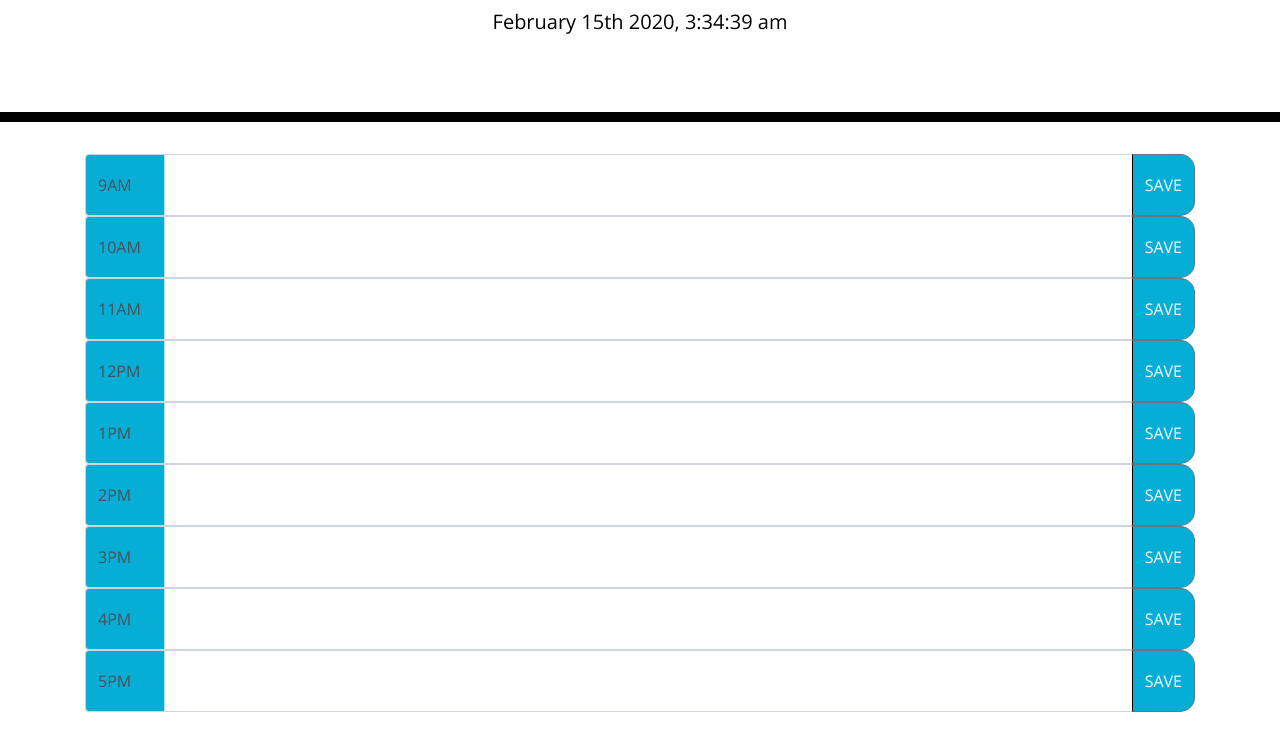
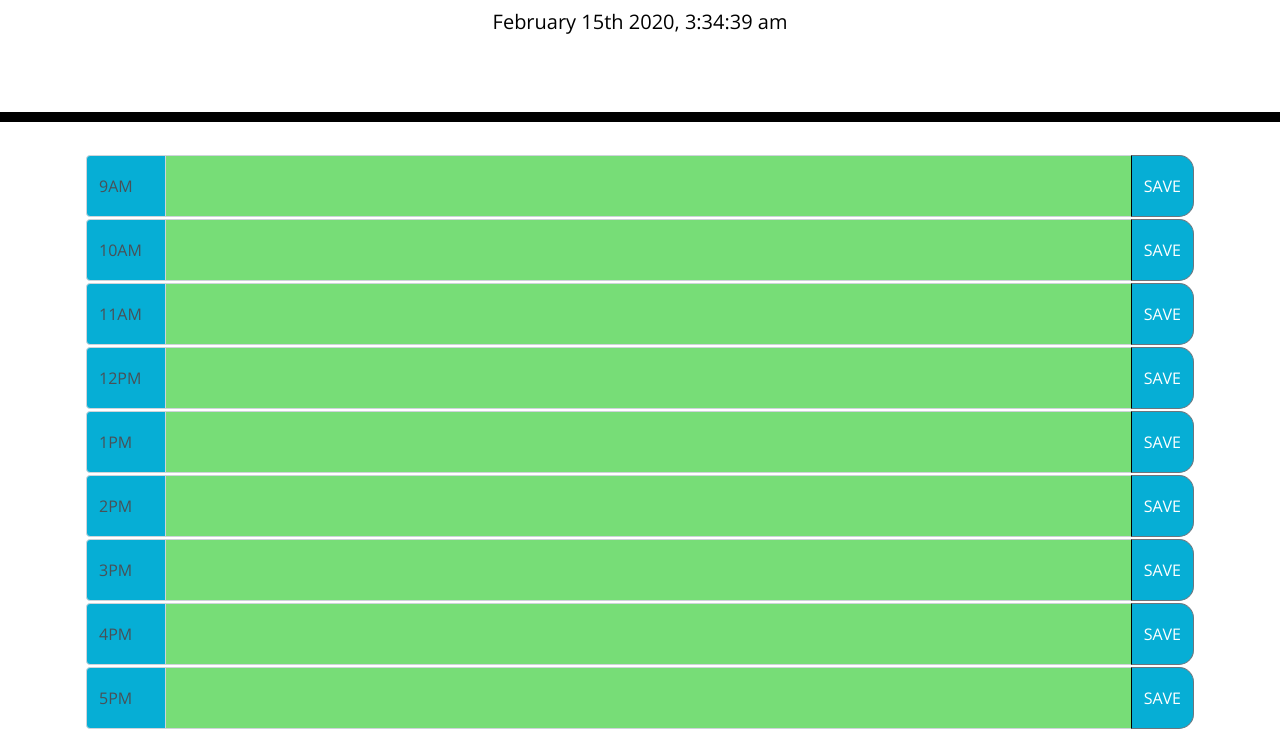
Before and after one commit to vadimsusername/dayscheduler, a plain HTML site: page index.html in a window 1280 px wide. Shown: the part 182-912 px from the top of the page. Drawn offline with nearby package versions, Linux system fonts and the light colour scheme.

Commit message:
added script code to color code the textareas depending on the time

```diff
--- a/index.html
+++ b/index.html
@@ -70,7 +70,7 @@
         <div class="input-group-prepend">
           <span class="input-group-text time">1PM </span>
         </div>
-        <textarea class="form-control" aria-label="With textarea" data-hour="1"></textarea>
+        <textarea class="form-control" aria-label="With textarea" data-hour="13"></textarea>
         <div class="input-group-append">
           <button class="btn btn-outline-secondary saveBtn" type="button">SAVE</button>
         </div>
@@ -79,7 +79,7 @@
         <div class="input-group-prepend">
           <span class="input-group-text time">2PM </span>
         </div>
-        <textarea class="form-control" aria-label="With textarea" data-hour="2"></textarea>
+        <textarea class="form-control" aria-label="With textarea" data-hour="14"></textarea>
         <div class="input-group-append">
           <button class="btn btn-outline-secondary saveBtn" type="button">SAVE</button>
         </div>
@@ -88,7 +88,7 @@
         <div class="input-group-prepend">
           <span class="input-group-text time">3PM</span>
         </div>
-        <textarea class="form-control" aria-label="With textarea" data-hour="3"></textarea>
+        <textarea class="form-control" aria-label="With textarea" data-hour="15"></textarea>
         <div class="input-group-append">
           <button class="btn btn-outline-secondary saveBtn" type="button">SAVE</button>
         </div>
@@ -97,7 +97,7 @@
         <div class="input-group-prepend">
           <span class="input-group-text time">4PM</span>
         </div>
-        <textarea class="form-control" aria-label="With textarea" data-hour="4"></textarea>
+        <textarea class="form-control" aria-label="With textarea" data-hour="16"></textarea>
         <div class="input-group-append">
           <button class="btn btn-outline-secondary saveBtn" type="button">SAVE</button>
         </div>
@@ -106,7 +106,7 @@
         <div class="input-group-prepend">
           <span class="input-group-text time">5PM</span>
         </div>
-        <textarea class="form-control" aria-label="With textarea" data-hour="5"></textarea>
+        <textarea class="form-control" aria-label="With textarea" data-hour="17"></textarea>
         <div class="input-group-append">
           <button class="btn btn-outline-secondary saveBtn" type="button">SAVE</button>
         </div>
--- a/script.js
+++ b/script.js
@@ -1,19 +1,26 @@
-
+var currentHour = moment().toObject().hours;//
 
 $("textarea").each(function(){
     var dataHour = parseInt($(this).attr("data-hour"));
-    console.log(dataHour);
+    //console.log(dataHour);
     var entry = localStorage.getItem("hour"+ $(this).attr("data-hour"));
     if(entry){
         $(this).val(entry);
     }
 
+    if(currentHour === dataHour){
+        $(this).addClass("present");
+    }else if(dataHour < currentHour){
+        $(this).addClass("past");
+    }else if(dataHour > currentHour){
+        $(this).addClass("future");
+    }
 
 })
 
 $("button").on("click",function(){
-    console.log($(this).parent().prev().val());
-    console.log($(this).parent().prev().attr("data-hour"));
+    //console.log($(this).parent().prev().val());
+    //console.log($(this).parent().prev().attr("data-hour"));
     localStorage.setItem("hour" + $(this).parent().prev().attr("data-hour"),$(this).parent().prev().val());
 
 })
--- a/style.css
+++ b/style.css
@@ -11,8 +11,11 @@ textarea{
   color: #000000;
   border-left: 1px solid black;
   padding: 10px;
+
 }
-
+.input-group {
+  border: 1px solid white;
+}
 .jumbotron {
   text-align: center;
   background-color: transparent;
@@ -47,17 +50,17 @@ textarea{
 
 .past {
   background-color: #d3d3d3;
-  color: white;
+  color: black;
 }
 
 .present {
   background-color: #ff6961;
-  color: white;
+  color: black;
 }
 
 .future {
   background-color: #77dd77;
-  color: white;
+  color: black;
 }
 
 .saveBtn {
```
